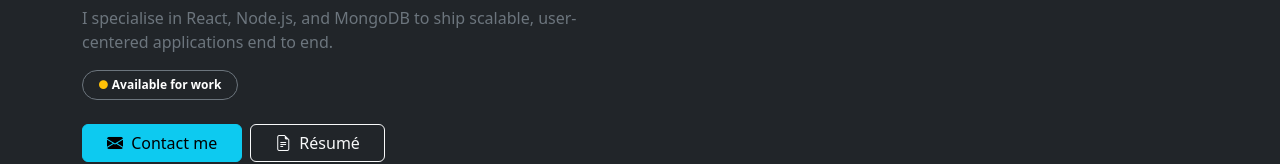
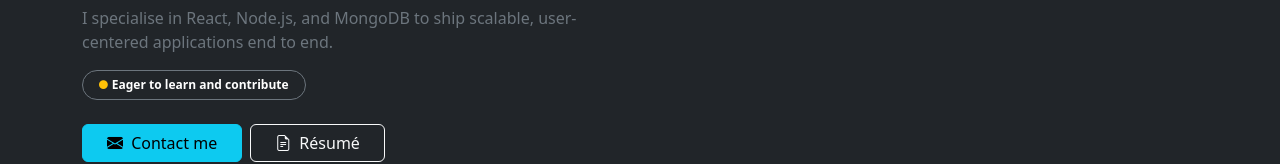
Before and after one commit to tanaymurade74/PortfolioPage, a React (Create React App) app: page / in a window 1280 px wide. Shown: the part 334-498 px from the top of the page. Built offline with nearby package versions, Linux system fonts and the light colour scheme.

Commit message:
fix manifest/meta

```diff
--- a/src/App.js
+++ b/src/App.js
@@ -12,7 +12,7 @@ const projects = [
     kind: "Web app",
     cover: "bg-info",
     icon: "bi-book",
-    domain: "book-shelf.vercel.app",
+    // domain: "book-shelf.vercel.app",
     desc: "An online bookstore with intuitive search and filtering by genre and author, real-time cart and wishlist updates, and a smooth checkout flow.",
     tags: ["React", "Express", "MongoDB"],
     demo: "https://book-shelf-frontend-ym5b.vercel.app",
@@ -23,7 +23,7 @@ const projects = [
     kind: "CRM platform",
     cover: "bg-primary",
     icon: "bi-funnel-fill",
-    domain: "anvaya-crm.vercel.app",
+    // domain: "anvaya-crm.vercel.app",
     desc: "An intuitive CRM for lead management — with pipeline visualisation, scheduled follow-ups, and analytics to keep every deal moving.",
     tags: ["React", "Node.js", "MongoDB"],
     demo: "https://crm-frontend-9o5d.vercel.app",
@@ -34,7 +34,7 @@ const projects = [
     kind: "Real-time",
     cover: "bg-danger",
     icon: "bi-chat-dots-fill",
-    domain: "chat-app.vercel.app",
+    // domain: "chat-app.vercel.app",
     desc: "A real-time messaging app built on Socket.io — typing indicators, read receipts, emoji, plus message editing, deletion, and reply threads.",
     tags: ["React", "Socket.io", "Node.js"],
     demo: "https://chat-app-frontend-three-umber.vercel.app",
@@ -90,7 +90,6 @@ const dotStyle = { fontSize: ".5rem", verticalAlign: "middle" };
 function App() {
   return (
     <div className="bg-dark min-vh-100" data-bs-theme="dark">
-      {/* NAV — sticky (reserves its space, no overlap) */}
       <nav className="navbar navbar-expand-md navbar-dark bg-dark border-bottom border-secondary sticky-top">
         <div className="container">
           <a className="navbar-brand fw-bold d-flex align-items-center gap-2" href="#top">
@@ -133,7 +132,6 @@ function App() {
         </div>
       </nav>
 
-      {/* HERO */}
       <section id="top" className="py-5">
         <div className="container py-md-4">
           <div className="row align-items-center g-5">
@@ -152,7 +150,7 @@ function App() {
               </p>
               <span className="badge rounded-pill text-bg-dark border border-secondary py-2 px-3 mb-4">
                 <i className="bi bi-circle-fill text-warning me-1" style={{ fontSize: ".55rem", verticalAlign: "middle" }} />
-                Available for work
+                  Eager to learn and contribute
               </span>
               <div className="d-flex flex-wrap gap-2">
                 <a href="#connect" className="btn btn-info px-4">
@@ -213,7 +211,6 @@ function App() {
         </div>
       </section>
 
-      {/* STACK */}
       <section id="stack" className="py-5 border-top border-secondary" style={{ scrollMarginTop: "80px" }}>
         <div className="container py-md-3">
           <div className="text-info font-monospace small mb-1">// stack</div>
@@ -238,7 +235,6 @@ function App() {
         </div>
       </section>
 
-      {/* CONNECT */}
       <section id="connect" className="py-5 border-top border-secondary" style={{ scrollMarginTop: "80px" }}>
         <div className="container py-md-3">
           <div className="text-info font-monospace small mb-1">// connect</div>
@@ -272,7 +268,6 @@ function App() {
         </div>
       </section>
 
-      {/* FOOTER */}
       <footer className="text-center text-secondary py-4 border-top border-secondary">
         <div className="container">
           <div className="fw-semibold mb-1">
```
Also changed, not shown: public/index.html (+1 -2 lines), public/manifest.json.
